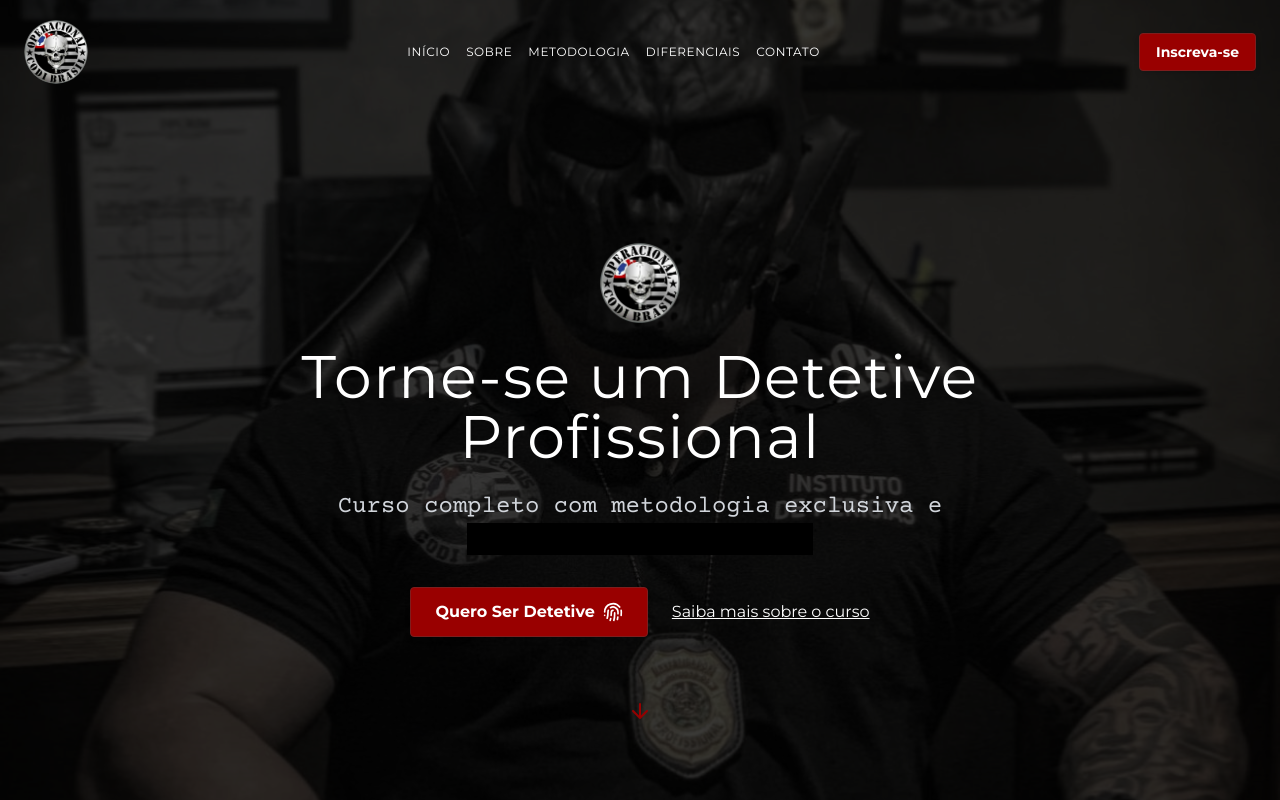
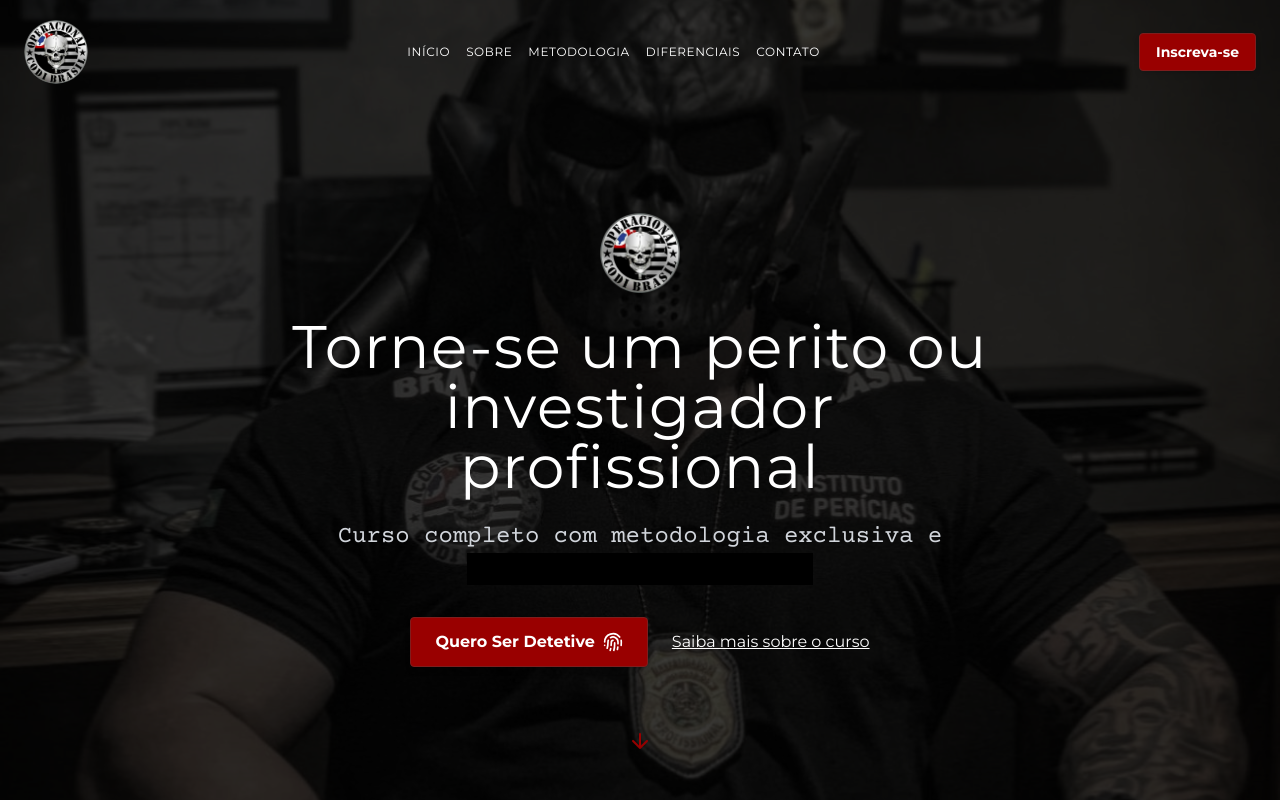
Before and after one commit to andregustavo1/codi-detective-noir-web, a React (Vite) app: page / in a window 1280 px wide. Shown: the top 800 px of the page. Built offline with nearby package versions, Linux system fonts and the light colour scheme.

Commit message:
Visual edit in Lovable
Edited UI in Lovable

```diff
--- a/src/components/Hero.tsx
+++ b/src/components/Hero.tsx
@@ -1,32 +1,25 @@
 import React, { useEffect, useState } from 'react';
 import { Fingerprint } from 'lucide-react';
 import { Link } from 'react-router-dom';
-
 const Hero = () => {
   const [isVisible, setIsVisible] = useState(false);
-
   useEffect(() => {
     // Animation delay
     const timer = setTimeout(() => {
       setIsVisible(true);
     }, 300);
-
     return () => clearTimeout(timer);
   }, []);
-
-  return (
-    <section className="min-h-screen flex items-center justify-center pt-20 relative overflow-hidden">
+  return <section className="min-h-screen flex items-center justify-center pt-20 relative overflow-hidden">
       {/* Background overlay */}
       <div className="absolute inset-0 bg-detective-black opacity-85 z-0"></div>
 
       {/* Background image: updated to skull mask image */}
-      <div
-  className="absolute inset-0 bg-cover bg-top top-[-200px]" // Alterado de bg-center para bg-top
-  style={{
-    backgroundImage: "url('/lovable-uploads/1.jpg')",
-    filter: 'grayscale(70%) brightness(0.44)',
-  }}
-></div>
+      <div className="absolute inset-0 bg-cover bg-top top-[-200px]" // Alterado de bg-center para bg-top
+    style={{
+      backgroundImage: "url('/lovable-uploads/1.jpg')",
+      filter: 'grayscale(70%) brightness(0.44)'
+    }}></div>
 
       {/* Noise/darkness texture */}
       <div className="absolute inset-0 bg-detective-black opacity-50 mix-blend-multiply"></div>
@@ -36,16 +29,10 @@ const Hero = () => {
         <div className="max-w-3xl mx-auto text-center">
           <div className={`transition-all duration-1000 ${isVisible ? 'opacity-100' : 'opacity-0 translate-y-10'}`}>
             <div className="w-20 h-20 mx-auto mb-6 relative">
-              <img
-                src="/lovable-uploads/1bd30a81-d2c0-4644-9faa-cfcd8b8240a9.png"
-                alt="CODI Brasil Logo"
-                className="w-full h-full object-contain"
-              />
+              <img src="/lovable-uploads/1bd30a81-d2c0-4644-9faa-cfcd8b8240a9.png" alt="CODI Brasil Logo" className="w-full h-full object-contain" />
             </div>
 
-            <h1 className="text-4xl md:text-6xl font-special-elite text-white mb-6 leading-tight tracking-wide">
-              Torne-se um Detetive Profissional
-            </h1>
+            <h1 className="text-4xl md:text-6xl font-special-elite text-white mb-6 leading-tight tracking-wide md:w-full">Torne-se um perito ou investigador profissional</h1>
 
             <p className="text-xl md:text-2xl text-gray-300 mb-8 max-w-2xl mx-auto leading-relaxed font-courier-prime">
               Curso completo com metodologia exclusiva e<br />
@@ -68,26 +55,13 @@ const Hero = () => {
           {/* Decorative elements */}
           <div className="absolute bottom-10 left-0 right-0 text-center">
             <div className="flex justify-center animate-bounce">
-              <svg
-                xmlns="http://www.w3.org/2000/svg"
-                width="24"
-                height="24"
-                viewBox="0 0 24 24"
-                fill="none"
-                stroke="currentColor"
-                strokeWidth="2"
-                strokeLinecap="round"
-                strokeLinejoin="round"
-                className="text-detective-red"
-              >
-                <path d="M12 5v14M5 12l7 7 7-7"/>
+              <svg xmlns="http://www.w3.org/2000/svg" width="24" height="24" viewBox="0 0 24 24" fill="none" stroke="currentColor" strokeWidth="2" strokeLinecap="round" strokeLinejoin="round" className="text-detective-red">
+                <path d="M12 5v14M5 12l7 7 7-7" />
               </svg>
             </div>
           </div>
         </div>
       </div>
-    </section>
-  );
+    </section>;
 };
-
 export default Hero;
```
